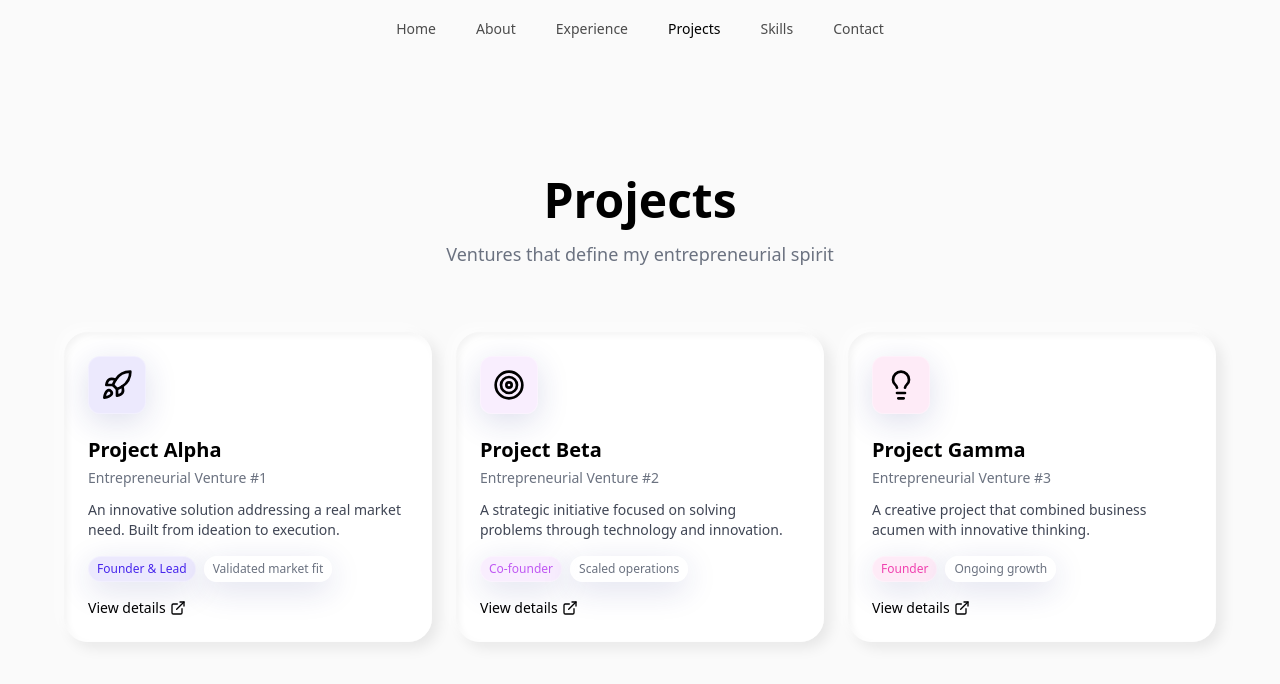
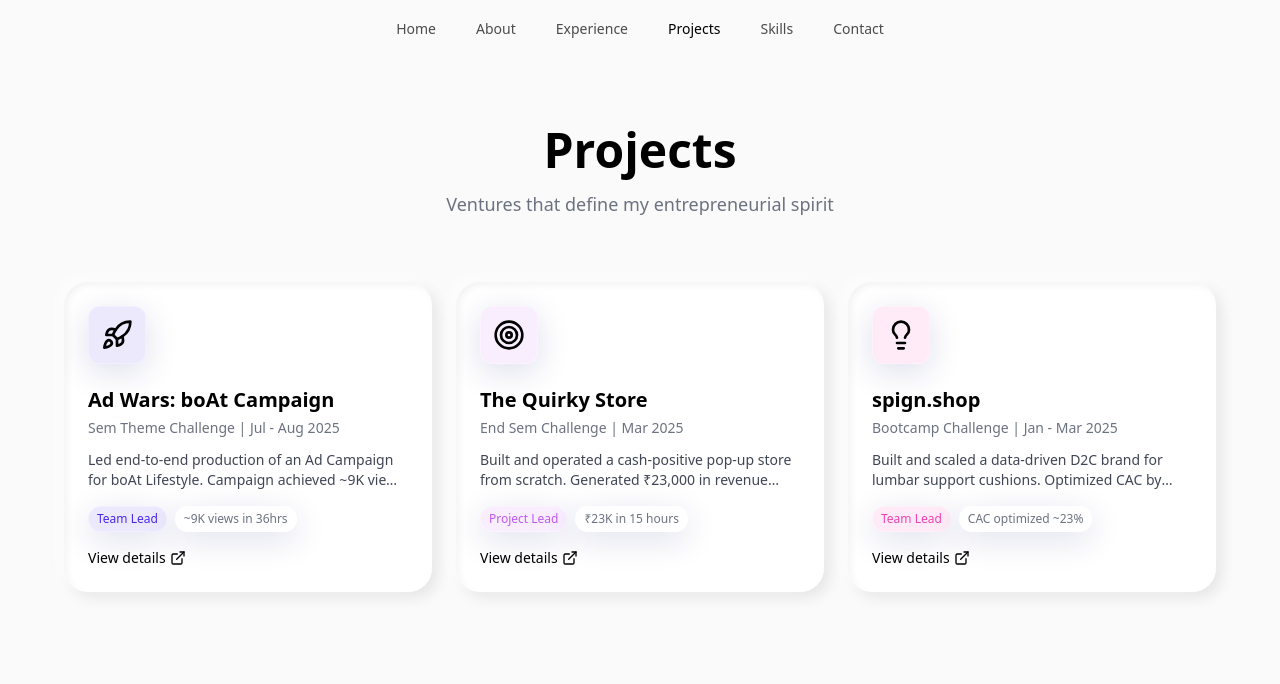
Before and after one commit to Shivam120110/Portfolio, a React (Vite) app: page /projects in a window 1280 px wide. Shown: the top 684 px of the page. Built offline with nearby package versions, Linux system fonts and the light colour scheme; the HTML template or start-up script is replaced by a standard one.

Commit message:
Update projects with resume data, shift up 50px, remove nav hover effect

```diff
--- a/src/components/Navigation.tsx
+++ b/src/components/Navigation.tsx
@@ -40,15 +40,11 @@ const Navigation = () => {
               >
                 <Link
                   to={item.href}
-                  className={`relative px-4 py-2 rounded-xl text-sm font-medium transition-all duration-300 group ${location.pathname === item.href
+                  className={`relative px-4 py-2 rounded-xl text-sm font-medium transition-all duration-300 ${location.pathname === item.href
                     ? "text-black"
                     : "text-black/70 hover:text-black"
                     }`}
                 >
-                  {/* Show clay-card ONLY on hover */}
-                  <motion.div
-                    className="absolute inset-0 rounded-xl transition-opacity duration-300 opacity-0 group-hover:opacity-100 clay-card"
-                  />
                   <span className="relative z-10">{item.name}</span>
                 </Link>
               </div>
--- a/src/components/ProjectsSection.tsx
+++ b/src/components/ProjectsSection.tsx
@@ -5,34 +5,34 @@ import { ExternalLink, Lightbulb, Rocket, Target, X } from "lucide-react";
 const projects = [
   {
     id: 1,
-    title: "Project Alpha",
-    subtitle: "Entrepreneurial Venture #1",
-    description: "An innovative solution addressing a real market need. Built from ideation to execution.",
-    longDescription: "This project taught me the fundamentals of building from scratch. From market research to MVP development, I experienced the full entrepreneurial journey.",
-    role: "Founder & Lead",
-    impact: "Validated market fit",
+    title: "Ad Wars: boAt Campaign",
+    subtitle: "Sem Theme Challenge | Jul - Aug 2025",
+    description: "Led end-to-end production of an Ad Campaign for boAt Lifestyle. Campaign achieved ~9K views within 36 hours and 2nd-highest engagement across 8 entries.",
+    longDescription: "Led end-to-end production of an Ad Campaign for boAt Lifestyle (India's no 1 Audio Earwear Brand). Managed a cross-functional 4-person team (creative, production, social). Campaign achieved ~9K views within 36 hours and recorded the 2nd-highest engagement in likes across 8 competing entries. Received appraisal from the CEO of The Career Trek Co. and the Co-founder of Bright So for brand alignment and production quality.",
+    role: "Team Lead",
+    impact: "~9K views in 36hrs",
     icon: Rocket,
     color: "primary",
   },
   {
     id: 2,
-    title: "Project Beta",
-    subtitle: "Entrepreneurial Venture #2",
-    description: "A strategic initiative focused on solving problems through technology and innovation.",
-    longDescription: "This venture pushed me to think strategically about scaling and operational efficiency. I learned invaluable lessons about team building and resource management.",
-    role: "Co-founder",
-    impact: "Scaled operations",
+    title: "The Quirky Store",
+    subtitle: "End Sem Challenge | Mar 2025",
+    description: "Built and operated a cash-positive pop-up store from scratch. Generated ₹23,000 in revenue within just 15 hours.",
+    longDescription: "₹23,000 revenue generated in 15 hours – built and operated a cash positive pop-up store from scratch. Ranked #2 in revenue & profitability out of 9 teams – optimized product mix and upsell strategy to maximize margins. Secured the 3rd-highest pitch funding – delivered investor pitch that got initial capital for launch. End-to-end execution led – sourced products, set up storefront and drove real-time sales operations to hit same-day revenue targets.",
+    role: "Project Lead",
+    impact: "₹23K in 15 hours",
     icon: Target,
     color: "secondary",
   },
   {
     id: 3,
-    title: "Project Gamma",
-    subtitle: "Entrepreneurial Venture #3",
-    description: "A creative project that combined business acumen with innovative thinking.",
-    longDescription: "My most recent venture where I applied all my learnings. This project represents the culmination of my entrepreneurial journey so far.",
-    role: "Founder",
-    impact: "Ongoing growth",
+    title: "spign.shop",
+    subtitle: "Bootcamp Challenge | Jan - Mar 2025",
+    description: "Built and scaled a data-driven D2C brand for lumbar support cushions. Optimized CAC by ~23% through Google and Meta Ads.",
+    longDescription: "Built and scaled a data-driven DTC brand for lumbar support cushions. Drove paid acquisition across Google and Meta Ads; optimized CAC by ~23% and conversion funnels to improve ROAS. Managed end-to-end operations with a 5-person team (product, ops, marketing, fulfillment). Led product validation and growth experiments.",
+    role: "Team Lead",
+    impact: "CAC optimized ~23%",
     icon: Lightbulb,
     color: "accent",
   },
--- a/src/pages/ProjectsPage.tsx
+++ b/src/pages/ProjectsPage.tsx
@@ -5,7 +5,7 @@ const ProjectsPage = () => {
   return (
     <div className="min-h-screen bg-background text-foreground overflow-x-hidden">
       <Navigation />
-      <div className="pt-20">
+      <div className="pt-[30px]">
         <ProjectsSection />
       </div>
     </div>
```
